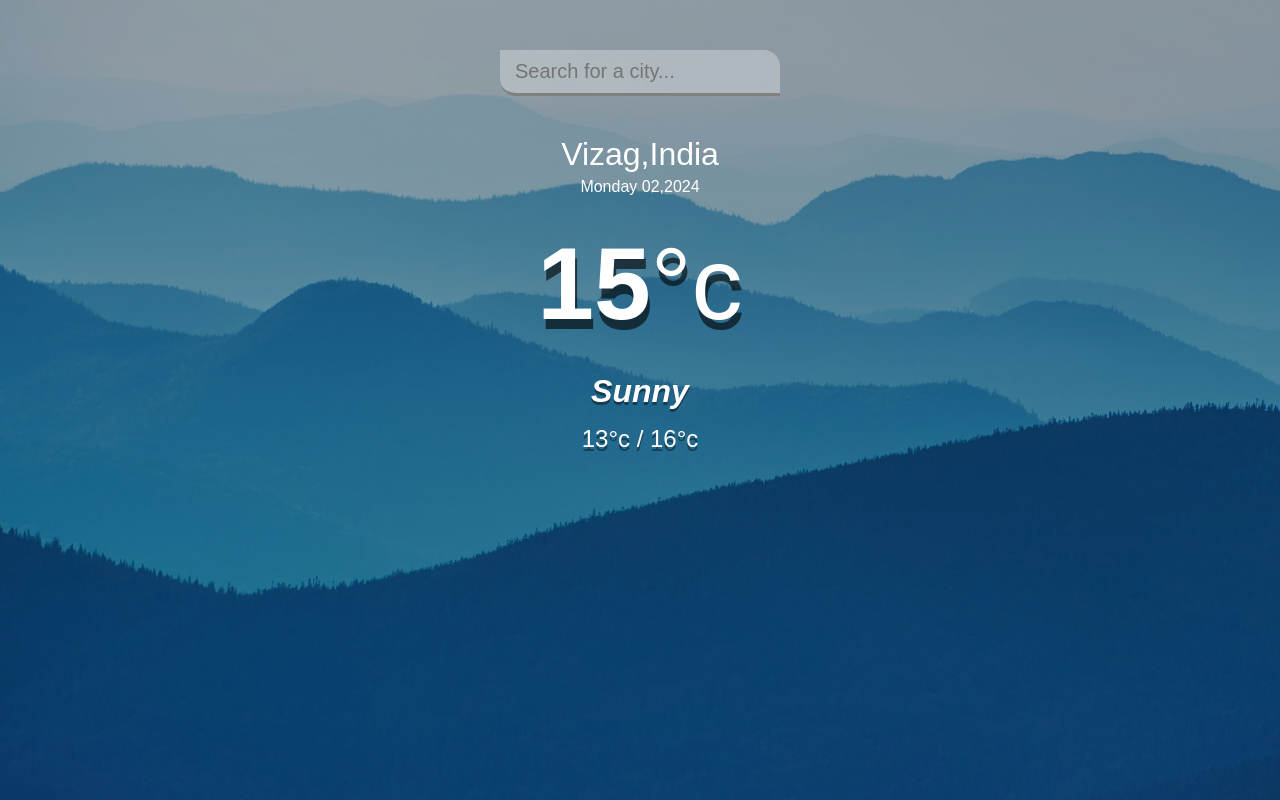
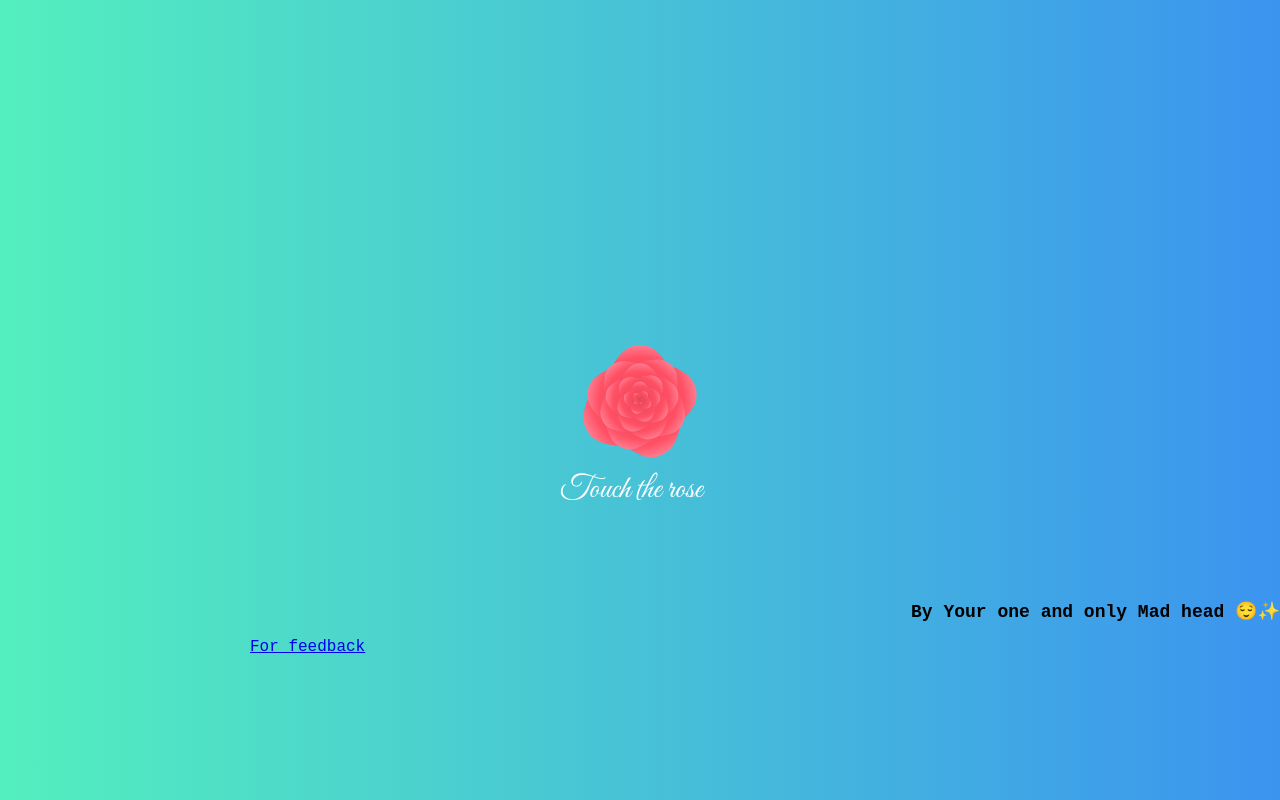
Before and after one commit to Anvinash/simple-weather-app, a plain HTML site: page index.html in a window 1280 px wide. Drawn offline with Linux system fonts and the light colour scheme.

Commit message:
Add files via upload

```diff
--- a/index.html
+++ b/index.html
@@ -1,28 +1,60 @@
 <!DOCTYPE html>
 <html lang="en">
 <head>
-  <meta charset="UTF-8">
-  <meta name="viewport" content="width=device-width, initial-scale=1.0">
-  <title>Weather App</title>
-  <link rel="stylesheet" href="main.css" />
+    <meta charset="UTF-8">
+    <meta name="viewport" content="width=device-width, initial-scale=1.0">
+    <link rel="stylesheet" href="./style.css">
+    <title>Hey Hey ✨</title>
+    <link rel="icon" type="img/jpg" href="https://c4.wallpaperflare.com/wallpaper/812/187/770/kimi-no-na-wa-tachibana-taki-miyamizu-mitsuha-anime-wallpaper-preview.jpg">
+
 </head>
 <body>
-  <div class="app-wrap">
-    <header>
-      <input type="text" autocomplete="off" class="search-box" placeholder="Search for a city..." />
-    </header>
-    <main>
-      <section class="location">
-        <div class="city">Vizag,India</div>
-        <div class="date"> Monday 02,2024</div>
-      </section>
-      <div class="current">
-        <div class="temp">15<span>°c</span></div>
-        <div class="weather">Sunny</div>
-        <div class="hi-low">13°c / 16°c</div>
-      </div>
-    </main>
+
+<div class="rose">
+  <div class="petal"></div>
+  <div class="petal"></div>
+  <div class="petal"></div>
+  <div class="petal"></div>
+  <div class="petal"></div>
+  <div class="petal"></div>
+  <div class="petal"></div>
+  <div class="petal"></div>
+  <div class="petal"></div>
+  <div class="petal"></div>
+  <div class="petal"></div>
+  <div class="petal"></div>
+  <div class="petal"></div>
+  <div class="petal"></div>
+  <div class="petal"></div>
+  <div class="petal"></div>
+  <div class="petal"></div>
+  <div class="petal"></div>
+  <div class="petal"></div>
+  <div class="petal"></div>
+  <div class="petal"></div>
+  <div class="petal"></div>
+  <div class="petal"></div>
+  <div class="petal"></div>
+  <div class="petal"></div>
+  <div class="petal"></div>
+  <div class="petal"></div>
+  <div class="petal"></div>
+  <div class="petal"></div>
+  <div class="petal"></div>
+  <div class="text">
+      <span>Happy Rose Day ✨</span>
   </div>
-  <script src="main.js"></script>
+</div>
+<span id="prompt">Touch the rose</span>
+
+<div style="display: none;">
+  <audio autoplay="" loop="" controls="">
+    <source src="Song.mp3" type="audio/mp3">
+  </audio>
+</div>
+
+<h1>By Your one and only Mad head 😌✨</h1>
+<p><a href="https://wa.me/918767506459?text=awesome one ✨" target="_blank">For feedback</a></p>
 </body>
+
 </html>
--- /dev/null
+++ b/style.css
@@ -0,0 +1,358 @@
+@import url('https://fonts.googleapis.com/css2?family=Great+Vibes&display=swap');
+body, html {
+    font-family: 'Great Vibes', cursive;
+    margin: 0;
+    padding: 0;
+    height: 100%;
+    width: 100%;
+    background: linear-gradient(to right, #53efbe , #3b94ef);
+}
+
+h1{
+  text-align: right;
+  margin-top: 550px;
+  width: auto;
+  font-size: 18px;
+  font-family: 'Courier New', Courier, monospace;
+}
+p{
+  text-align: justify;
+  margin-left: 250px;
+  font-family: 'Courier New', Courier, monospace;
+  color: aqua;
+
+}
+.rose {
+  position: relative;
+  width: 100px;
+  height: 100px;
+  top: 50%;
+  left: 50%;
+  margin-left: -50px;
+  margin-top: -50px;
+}
+.rose + span {
+  position: absolute;
+  font-family: "Montserrat", san-serif;
+  font-weight: bold;
+  font-size: 18px;
+  color: #64b5ce;
+  text-transform: uppercase;
+  text-align: center;
+  width: 100px;
+  height: 20px;
+  line-height: 20px;
+  top: 50%;
+  left: 50%;
+  margin-left: -50px;
+  margin-top: 80px;
+}
+.rose > .petal:nth-child(1) {
+  z-index: 29;
+  transition: transform 1s;
+  transform: scale(0.02, 0.02) rotate(80deg);
+}
+.rose:hover > .petal:nth-child(1) {
+  transform: scale(0.06, 0.06) rotate(83deg);
+}
+.rose > .petal:nth-child(2) {
+  z-index: 28;
+  transition: transform 1s;
+  transform: scale(0.04, 0.04) rotate(160deg);
+}
+.rose:hover > .petal:nth-child(2) {
+  transform: scale(0.12, 0.12) rotate(166deg);
+}
+.rose > .petal:nth-child(3) {
+  z-index: 27;
+  transition: transform 1s;
+  transform: scale(0.06, 0.06) rotate(240deg);
+}
+.rose:hover > .petal:nth-child(3) {
+  transform: scale(0.18, 0.18) rotate(249deg);
+}
+.rose > .petal:nth-child(4) {
+  z-index: 26;
+  transition: transform 1s;
+  transform: scale(0.08, 0.08) rotate(320deg);
+}
+.rose:hover > .petal:nth-child(4) {
+  transform: scale(0.24, 0.24) rotate(332deg);
+}
+.rose > .petal:nth-child(5) {
+  z-index: 25;
+  transition: transform 1s;
+  transform: scale(0.1, 0.1) rotate(400deg);
+}
+.rose:hover > .petal:nth-child(5) {
+  transform: scale(0.3, 0.3) rotate(415deg);
+}
+.rose > .petal:nth-child(6) {
+  z-index: 24;
+  transition: transform 1s;
+  transform: scale(0.12, 0.12) rotate(480deg);
+}
+.rose:hover > .petal:nth-child(6) {
+  transform: scale(0.36, 0.36) rotate(498deg);
+}
+.rose > .petal:nth-child(7) {
+  z-index: 23;
+  transition: transform 1s;
+  transform: scale(0.14, 0.14) rotate(560deg);
+}
+.rose:hover > .petal:nth-child(7) {
+  transform: scale(0.42, 0.42) rotate(581deg);
+}
+.rose > .petal:nth-child(8) {
+  z-index: 22;
+  transition: transform 1s;
+  transform: scale(0.16, 0.16) rotate(640deg);
+}
+.rose:hover > .petal:nth-child(8) {
+  transform: scale(0.48, 0.48) rotate(664deg);
+}
+.rose > .petal:nth-child(9) {
+  z-index: 21;
+  transition: transform 1s;
+  transform: scale(0.18, 0.18) rotate(720deg);
+}
+.rose:hover > .petal:nth-child(9) {
+  transform: scale(0.54, 0.54) rotate(747deg);
+}
+.rose > .petal:nth-child(10) {
+  z-index: 20;
+  transition: transform 1s;
+  transform: scale(0.2, 0.2) rotate(800deg);
+}
+.rose:hover > .petal:nth-child(10) {
+  transform: scale(0.6, 0.6) rotate(830deg);
+}
+.rose > .petal:nth-child(11) {
+  z-index: 19;
+  transition: transform 1s;
+  transform: scale(0.22, 0.22) rotate(880deg);
+}
+.rose:hover > .petal:nth-child(11) {
+  transform: scale(0.66, 0.66) rotate(913deg);
+}
+.rose > .petal:nth-child(12) {
+  z-index: 18;
+  transition: transform 1s;
+  transform: scale(0.24, 0.24) rotate(960deg);
+}
+.rose:hover > .petal:nth-child(12) {
+  transform: scale(0.72, 0.72) rotate(996deg);
+}
+.rose > .petal:nth-child(13) {
+  z-index: 17;
+  transition: transform 1s;
+  transform: scale(0.26, 0.26) rotate(1040deg);
+}
+.rose:hover > .petal:nth-child(13) {
+  transform: scale(0.78, 0.78) rotate(1079deg);
+}
+.rose > .petal:nth-child(14) {
+  z-index: 16;
+  transition: transform 1s;
+  transform: scale(0.28, 0.28) rotate(1120deg);
+}
+.rose:hover > .petal:nth-child(14) {
+  transform: scale(0.84, 0.84) rotate(1162deg);
+}
+.rose > .petal:nth-child(15) {
+  z-index: 15;
+  transition: transform 1s;
+  transform: scale(0.3, 0.3) rotate(1200deg);
+}
+.rose:hover > .petal:nth-child(15) {
+  transform: scale(0.9, 0.9) rotate(1245deg);
+}
+.rose > .petal:nth-child(16) {
+  z-index: 14;
+  transition: transform 1s;
+  transform: scale(0.32, 0.32) rotate(1280deg);
+}
+.rose:hover > .petal:nth-child(16) {
+  transform: scale(0.96, 0.96) rotate(1328deg);
+}
+.rose > .petal:nth-child(17) {
+  z-index: 13;
+  transition: transform 1s;
+  transform: scale(0.34, 0.34) rotate(1360deg);
+}
+.rose:hover > .petal:nth-child(17) {
+  transform: scale(1.02, 1.02) rotate(1411deg);
+}
+.rose > .petal:nth-child(18) {
+  z-index: 12;
+  transition: transform 1s;
+  transform: scale(0.36, 0.36) rotate(1440deg);
+}
+.rose:hover > .petal:nth-child(18) {
+  transform: scale(1.08, 1.08) rotate(1494deg);
+}
+.rose > .petal:nth-child(19) {
+  z-index: 11;
+  transition: transform 1s;
+  transform: scale(0.38, 0.38) rotate(1520deg);
+}
+.rose:hover > .petal:nth-child(19) {
+  transform: scale(1.14, 1.14) rotate(1577deg);
+}
+.rose > .petal:nth-child(20) {
+  z-index: 10;
+  transition: transform 1s;
+  transform: scale(0.4, 0.4) rotate(1600deg);
+}
+.rose:hover > .petal:nth-child(20) {
+  transform: scale(1.2, 1.2) rotate(1660deg);
+}
+.rose > .petal:nth-child(21) {
+  z-index: 9;
+  transition: transform 1s;
+  transform: scale(0.42, 0.42) rotate(1680deg);
+}
+.rose:hover > .petal:nth-child(21) {
+  transform: scale(1.26, 1.26) rotate(1743deg);
+}
+.rose > .petal:nth-child(22) {
+  z-index: 8;
+  transition: transform 1s;
+  transform: scale(0.44, 0.44) rotate(1760deg);
+}
+.rose:hover > .petal:nth-child(22) {
+  transform: scale(1.32, 1.32) rotate(1826deg);
+}
+.rose > .petal:nth-child(23) {
+  z-index: 7;
+  transition: transform 1s;
+  transform: scale(0.46, 0.46) rotate(1840deg);
+}
+.rose:hover > .petal:nth-child(23) {
+  transform: scale(1.38, 1.38) rotate(1909deg);
+}
+.rose > .petal:nth-child(24) {
+  z-index: 6;
+  transition: transform 1s;
+  transform: scale(0.48, 0.48) rotate(1920deg);
+}
+.rose:hover > .petal:nth-child(24) {
+  transform: scale(1.44, 1.44) rotate(1992deg);
+}
+.rose > .petal:nth-child(25) {
+  z-index: 5;
+  transition: transform 1s;
+  transform: scale(0.5, 0.5) rotate(2000deg);
+}
+.rose:hover > .petal:nth-child(25) {
+  transform: scale(1.5, 1.5) rotate(2075deg);
+}
+.rose > .petal:nth-child(26) {
+  z-index: 4;
+  transition: transform 1s;
+  transform: scale(0.52, 0.52) rotate(2080deg);
+}
+.rose:hover > .petal:nth-child(26) {
+  transform: scale(1.56, 1.56) rotate(2158deg);
+}
+.rose > .petal:nth-child(27) {
+  z-index: 3;
+  transition: transform 1s;
+  transform: scale(0.54, 0.54) rotate(2160deg);
+}
+.rose:hover > .petal:nth-child(27) {
+  transform: scale(1.62, 1.62) rotate(2241deg);
+}
+.rose > .petal:nth-child(28) {
+  z-index: 2;
+  transition: transform 1s;
+  transform: scale(0.56, 0.56) rotate(2240deg);
+}
+.rose:hover > .petal:nth-child(28) {
+  transform: scale(1.68, 1.68) rotate(2324deg);
+}
+.rose > .petal:nth-child(29) {
+  z-index: 1;
+  transition: transform 1s;
+  transform: scale(0.58, 0.58) rotate(2320deg);
+}
+.rose:hover > .petal:nth-child(29) {
+  transform: scale(1.74, 1.74) rotate(2407deg);
+}
+.rose > .petal:nth-child(30) {
+  z-index: 0;
+  transition: transform 1s;
+  transform: scale(0.6, 0.6) rotate(2400deg);
+}
+.rose:hover > .petal:nth-child(30) {
+  transform: scale(1.8, 1.8) rotate(2490deg);
+}
+.rose .text {
+  position: absolute;
+  height: 60px;
+  width: 150px;
+  top: 50%;
+  margin-left: -25px;
+  margin-top: -30px;
+  z-index: 100;
+  opacity: 0;
+  transition: opacity 1s;
+}
+.rose .text span {
+  display: block;
+  width: 100%;
+  line-height: 30px;
+  text-align: center;
+  color: #290000;
+}
+.rose .text span:nth-child(1) {
+  font-size: 30px;
+  color: whitesmoke;
+  line-height: 1.2;
+}
+.rose .text span:nth-child(2) {
+  font-size: 60px;
+  color: whitesmoke;
+  font-weight: bold;
+  line-height: 1.2;
+}
+.rose:hover > .text {
+  opacity: 1;
+}
+.rose .petal {
+  left: 50%;
+  margin-left: -50px;
+  margin-top: -50px;
+  transform-origin: bottom center;
+  height: 100%;
+  width: 100%;
+}
+.rose .petal, .rose .petal:before {
+  position: absolute;
+}
+.rose .petal:before {
+  display: block;
+  content: "";
+  background-color: #D24150;
+  background-size: 100%;
+   background-image: -moz-radial-gradient(bottom left, ellipse cover, #D24150 0%, #FF5064 70%, #FF91A5 95%);
+  background-image: -webkit-radial-gradient(bottom left, ellipse cover, #D24150 0%, #FF5064 70%, #FF91A5 95%);
+  background-image: radial-gradient(ellipse cover at bottom left, #D24150 0%, #FF5064 70%, #FF91A5 95%);
+  border-top-left-radius: 50% 35%;
+  border-bottom-right-radius: 35% 50%;
+  border-top-right-radius: 45%;
+  border-bottom-left-radius: 10%;
+  transform: rotate(-45deg);
+  height: 100%;
+  width: 100%;
+}
+#prompt{
+    all: none;
+    text-transform: none;
+    font-family: 'Great Vibes', cursive;
+    color: white;
+    font-size: 2rem;
+    width: max-content;
+    font-weight: lighter;
+    margin-left: -5rem;
+}
```
Also changed, not shown: 1 other file.
